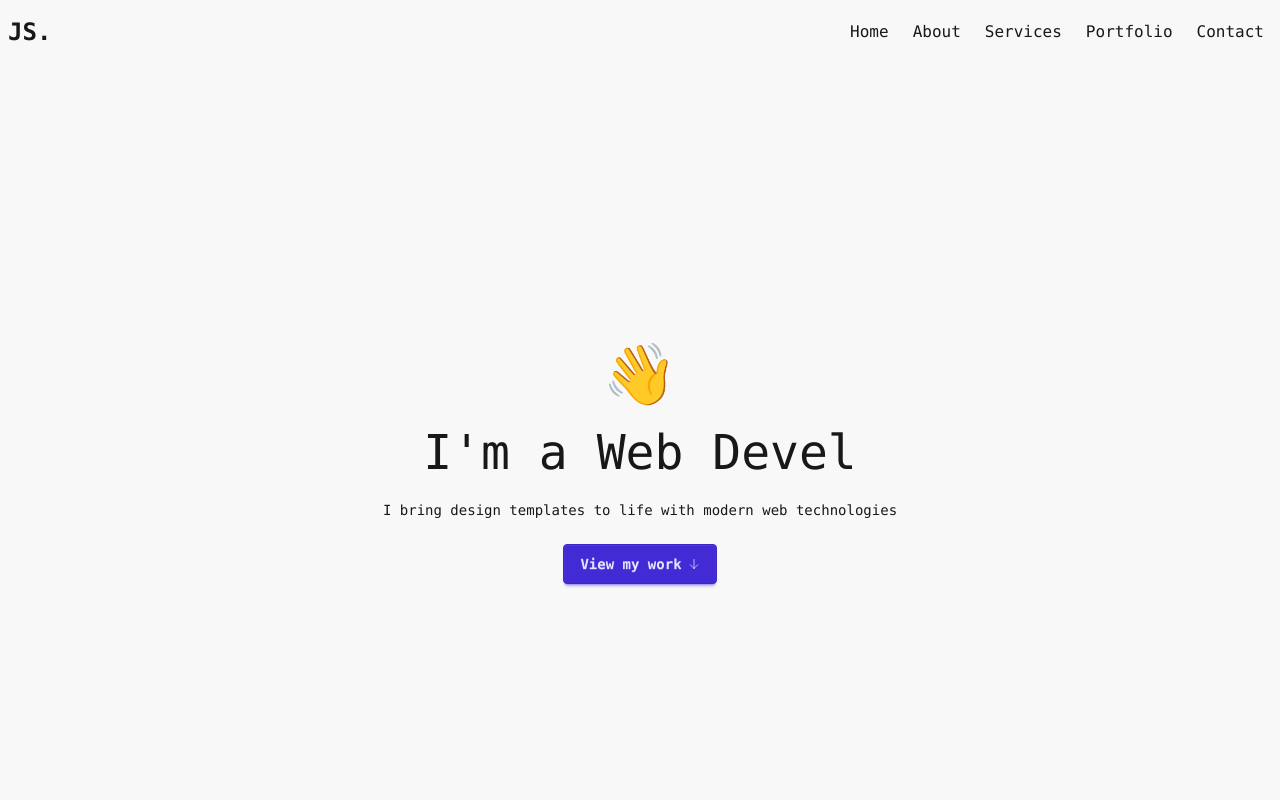
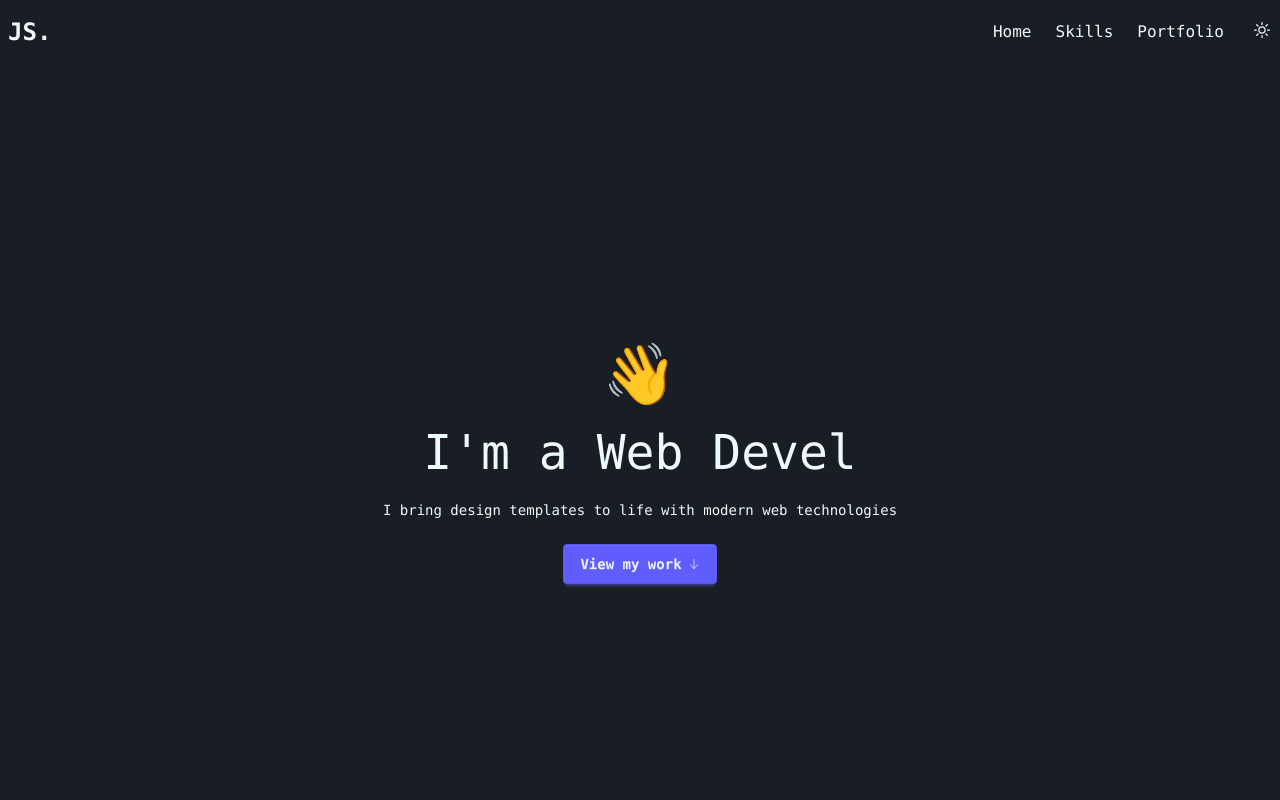
Before and after one commit to jsmnt2code/site, a website built with Vite: page index.html in a window 1280 px wide. Shown: the top 800 px of the page. Built offline with nearby package versions, Linux system fonts and the light colour scheme.

Commit message:
add ligh and dark mode toggle

```diff
--- a/index.html
+++ b/index.html
@@ -1,5 +1,5 @@
 <!doctype html>
-<html lang="en" data-theme="light">
+<html lang="en">
   <head>
     <meta charset="UTF-8" />
     <link rel="icon" type="image/svg+xml" href="/vite.svg" />
@@ -10,13 +10,24 @@
     <header class="w-full font-mono sticky top-0 z-50 backdrop-blur-[6px]">
       <div class="max-w-7xl mx-auto navbar flex items-center justify-between">
         <h1 class="text-2xl font-bold cursor-pointer">JS.</h1>
-        <ul class="hidden sm:flex gap-2">
-          <li><a class="p-2 rounded-md hover:bg-base-200" href="#home">Home</a></li>
-          <li><a class="p-2 rounded-md hover:bg-base-200" href="#about">About</a></li>
-          <li><a class="p-2 rounded-md hover:bg-base-200" href="#services">Services</a></li>
-          <li><a class="p-2 rounded-md hover:bg-base-200" href="#portfolio">Portfolio</a></li>
-          <li><a class="p-2 rounded-md hover:bg-base-200" href="#contact">Contact</a></li>
-        </ul>
+        <div class="flex justify-between header-link justify-items-center gap-5">
+          <ul class="hidden sm:flex gap-2">
+            <li><a class="p-2 rounded-md hover:bg-base-100" href="#home">Home</a></li>
+            <li><a class="p-2 rounded-md hover:bg-base-100" href="#about">Skills</a></li>
+            <li><a class="p-2 rounded-md hover:bg-base-100" href="#portfolio">Portfolio</a></li>
+          </ul>
+          <span class="toggle-icon">
+          <svg class="size-5 moon-icon cursor-pointer" xmlns="http://www.w3.org/2000/svg" fill="none" viewBox="0 0 24 24" stroke-width="1.5"
+            stroke="currentColor">
+            <path stroke-linecap="round" stroke-linejoin="round"
+              d="M21.752 15.002A9.718 9.718 0 0118 15.75c-5.385 0-9.75-4.365-9.75-9.75 0-1.33.266-2.597.748-3.752A9.753 9.753 0 003 11.25C3 16.635 7.365 21 12.75 21a9.753 9.753 0 009.002-5.998z" />
+          </svg>
+            <svg class="size-5 sun-icon cursor-pointer" xmlns="http://www.w3.org/2000/svg" fill="none" viewBox="0 0 24 24" stroke-width="1.5" stroke="currentColor">
+              <path stroke-linecap="round" stroke-linejoin="round"
+                d="M12 3v2.25m6.364.386l-1.591 1.591M21 12h-2.25m-.386 6.364l-1.591-1.591M12 18.75V21m-4.773-4.227l-1.591 1.591M5.25 12H3m4.227-4.773L5.636 5.636M15.75 12a3.75 3.75 0 11-7.5 0 3.75 3.75 0 017.5 0z" />
+            </svg>
+          </span>
+        </div>
         <div class="block sm:hidden">hamburger icon</div>
       </div>
     </header>
--- a/src/main.js
+++ b/src/main.js
@@ -1,5 +1,19 @@
 import "./style.css";
+import { toggleTheme, getInitialTheme, DARK_THEME, LIGHT_THEME } from "./theme";
 import Typed from "typed.js";
+
+const toggleIcon = document.querySelector(".toggle-icon");
+const moonIcon = document.querySelector(".moon-icon");
+const sunIcon = document.querySelector(".sun-icon");
+
+function setIconInitialClass() {
+  const theme = getInitialTheme();
+  if (theme === DARK_THEME) {
+    moonIcon.classList.add("hidden");
+  }
+}
+
+setIconInitialClass();
 
 let typed = new Typed(".text_intro", {
   strings: ["John Sarmiento", "a Web Developer"],
@@ -8,3 +22,16 @@ let typed = new Typed(".text_intro", {
   loop: true,
   showCursor: false,
 });
+
+toggleIcon.addEventListener("click", function (e) {
+  const newTheme = toggleTheme();
+  if (newTheme === LIGHT_THEME) {
+    sunIcon.classList.add("hidden");
+    moonIcon.classList.remove("hidden");
+  }
+
+  if (newTheme === DARK_THEME) {
+    sunIcon.classList.remove("hidden");
+    moonIcon.classList.add("hidden");
+  }
+});
--- /dev/null
+++ b/src/theme.js
@@ -0,0 +1,54 @@
+// theme.js - Theme management module
+
+const THEME_KEY = "theme";
+const LIGHT_THEME = "light";
+const DARK_THEME = "dark";
+
+/**
+ * Get the current theme from localStorage or system preference
+ */
+function getInitialTheme() {
+  const savedTheme = localStorage.getItem(THEME_KEY);
+
+  if (savedTheme) {
+    return savedTheme;
+  }
+
+  // Check system preference
+  if (window.matchMedia("(prefers-color-scheme: dark)").matches) {
+    return DARK_THEME;
+  }
+
+  return DARK_THEME;
+}
+
+/**
+ * Apply theme to the document
+ */
+function applyTheme(theme) {
+  document.documentElement.setAttribute("data-theme", theme);
+  localStorage.setItem(THEME_KEY, theme);
+}
+
+/**
+ * Toggle between light and dark themes
+ */
+function toggleTheme() {
+  const currentTheme = document.documentElement.getAttribute("data-theme");
+  const newTheme = currentTheme === LIGHT_THEME ? DARK_THEME : LIGHT_THEME;
+  applyTheme(newTheme);
+  return newTheme;
+}
+
+/**
+ * Initialize theme on page load
+ */
+function initTheme() {
+  const theme = getInitialTheme();
+  applyTheme(theme);
+}
+
+// Initialize theme immediately to prevent flash
+initTheme();
+
+export { toggleTheme, getInitialTheme, applyTheme, LIGHT_THEME, DARK_THEME };
```
